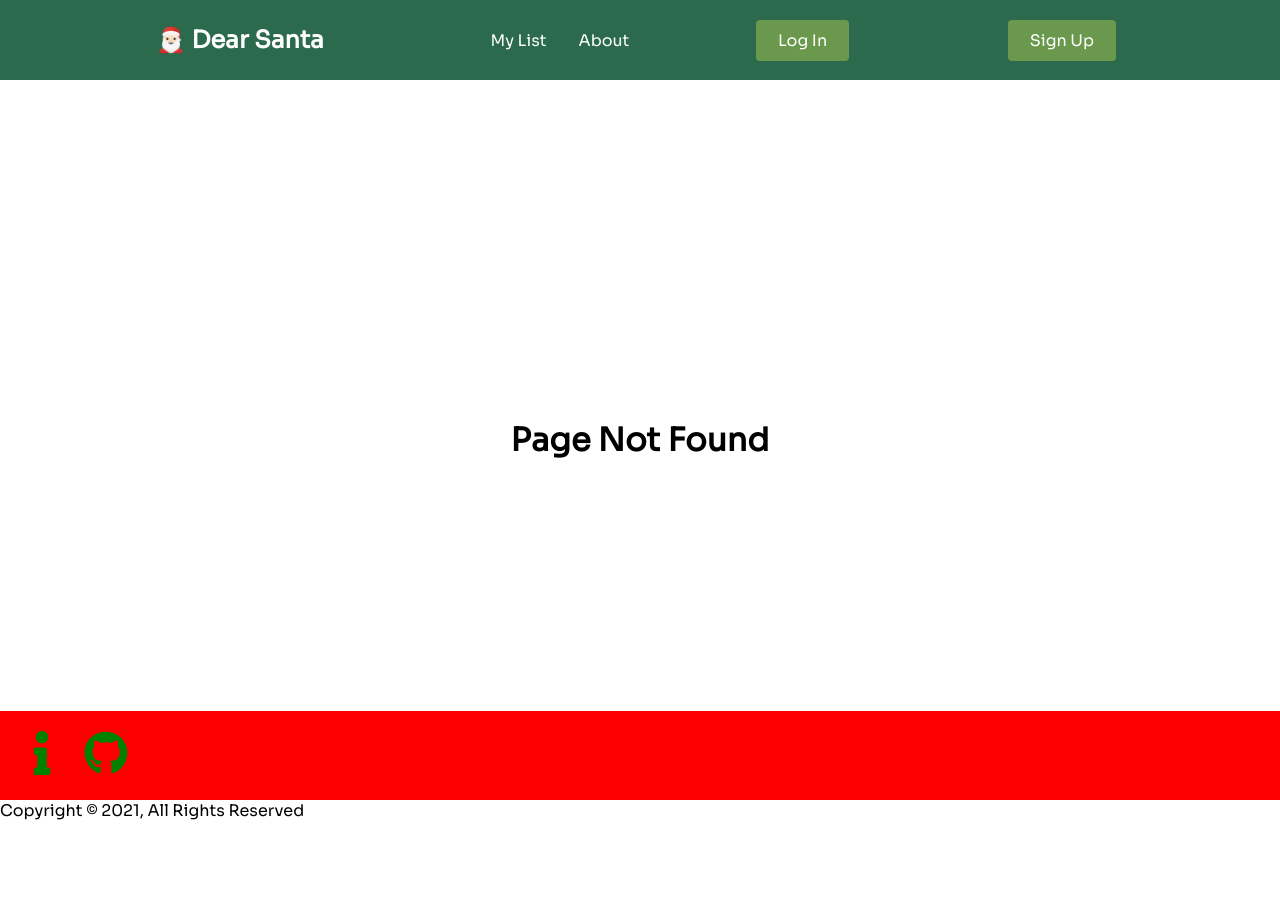
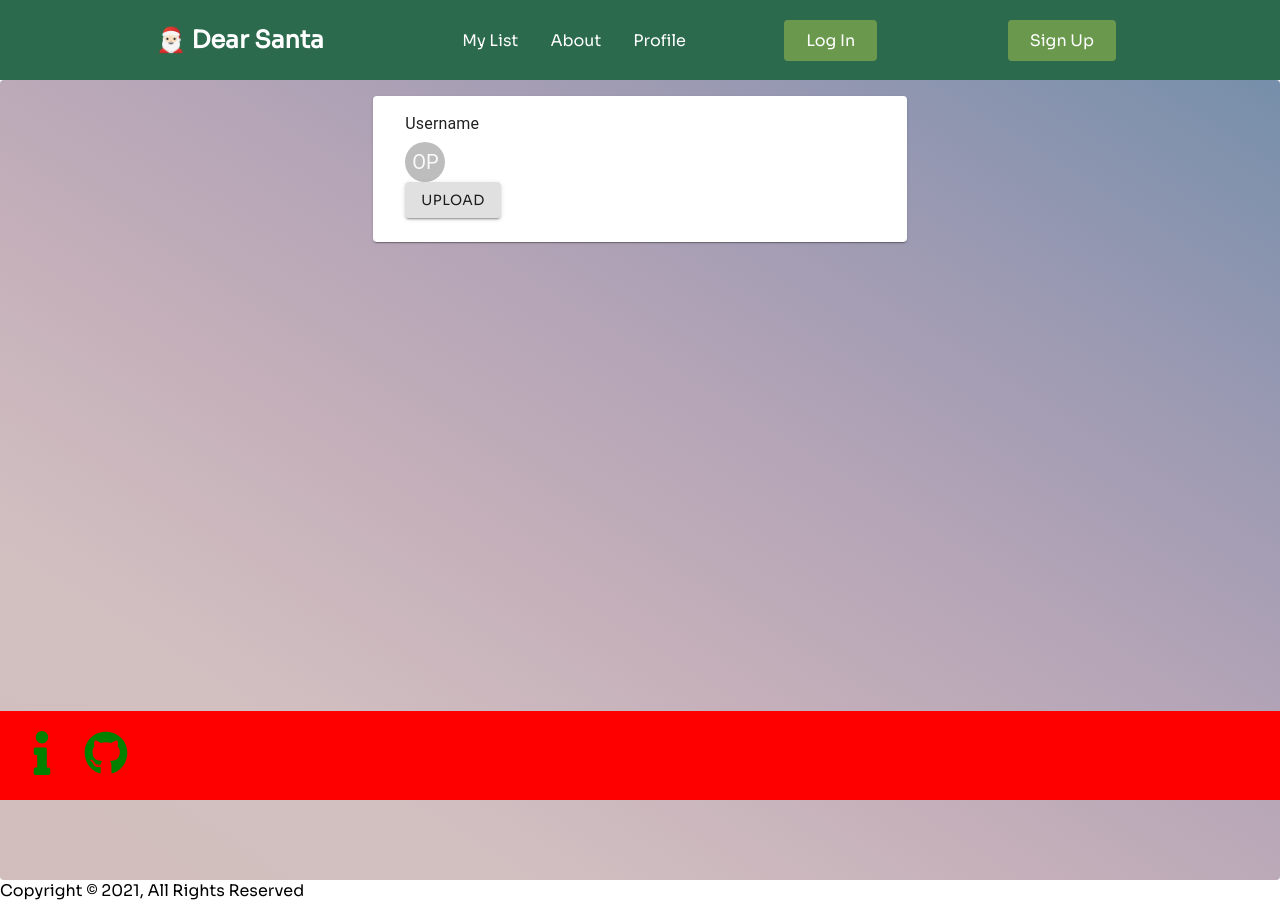
Before and after one commit to annsabie/dear-santa, a React (Create React App) app in the folder client/: page /profile in a window 1280 px wide. Before the commit this address had no page. Before the commit the page ends 821 px from the top, so only its background shows below. Built offline with nearby package versions, Linux system fonts and the light colour scheme.

Commit message:
navbar changes

```diff
--- a/client/src/App.js
+++ b/client/src/App.js
@@ -12,6 +12,7 @@ import Footer from "./components/footer/Footer.js";
 import NotFound from "./pages/notfound/notFound.js";
 import { LoginProvider } from "./context/login.context";
 import WishListPage from "./pages/wishlistpage/WishListPage";
+import UserProfile from "./pages/profile/userprofile";
 
 function App() {
   return (
@@ -22,6 +23,7 @@ function App() {
           <Route exact path="/" element={<Home />} />
           <Route exact path="/wishlistpage" element={<WishListPage />} />
           <Route exact path="/about" element={<About />} />
+          <Route exact path="/profile" element={<UserProfile />} />
           <Route exact path="/login" element={<Login />} />
           <Route exact path="/signup" element={<Signup />} />
           <Route path="*" element={<NotFound />} />
--- a/client/src/components/navbar/Navbar.js
+++ b/client/src/components/navbar/Navbar.js
@@ -23,6 +23,7 @@ const Navbar = () => {
             <NavMenu>
               <NavLink to="/wishlistpage">My List</NavLink>
               <NavLink to="/about">About</NavLink>
+              <NavLink to="/profile">Profile</NavLink>
             </NavMenu>
             {value.loginState.email ? (
               <span>User logged in: {value.loginState.email}</span>
--- a/client/src/pages/profile/userprofile.js
+++ b/client/src/pages/profile/userprofile.js
@@ -8,9 +8,21 @@ import Avatar from "@material-ui/core/Avatar";
 import { green } from "@material-ui/core/colors";
 import UploadButton from './imageUpload';
 import Paper from "@material-ui/core/Paper"
+import Grid from "@material-ui/core/Grid"
 
 export default function UserProfile() {
   return (
+    <Paper
+    style={{
+      height: '100vh',
+      backgroundImage: 'linear-gradient(to right top, #d1bebc, #d2c0c1, #c5b0ba, #b2a3b6, #9798b2, #768faa)',
+      padding: 0,
+      margin: 0
+    }}
+   elevation={0}
+>
+<Grid container justifyContent='center' style={{ marginTop: '0rem' }}>
+        <Grid item xs={11} md={9} lg={5}>
     <Paper style={{ margin: "1rem 0", padding: "0 1rem" }}>
       <CardContent>
         <Typography sx={{ fontSize: 14 }} color="text.secondary" gutterBottom>
@@ -18,16 +30,10 @@ export default function UserProfile() {
         </Typography>
         <Avatar sx={{ bgcolor: green[800] }}>OP</Avatar>
         <UploadButton />
-        <Typography variant="body2">
-          Share your list!
-        </Typography>
-        <Typography variant="body2">
-          <link href = "/" />
-        </Typography>
       </CardContent>
-      <CardActions>
-        <Button size="small">Learn More</Button>
-      </CardActions>
+    </Paper>
+    </Grid>
+    </Grid>
     </Paper>
   );
 }
```
